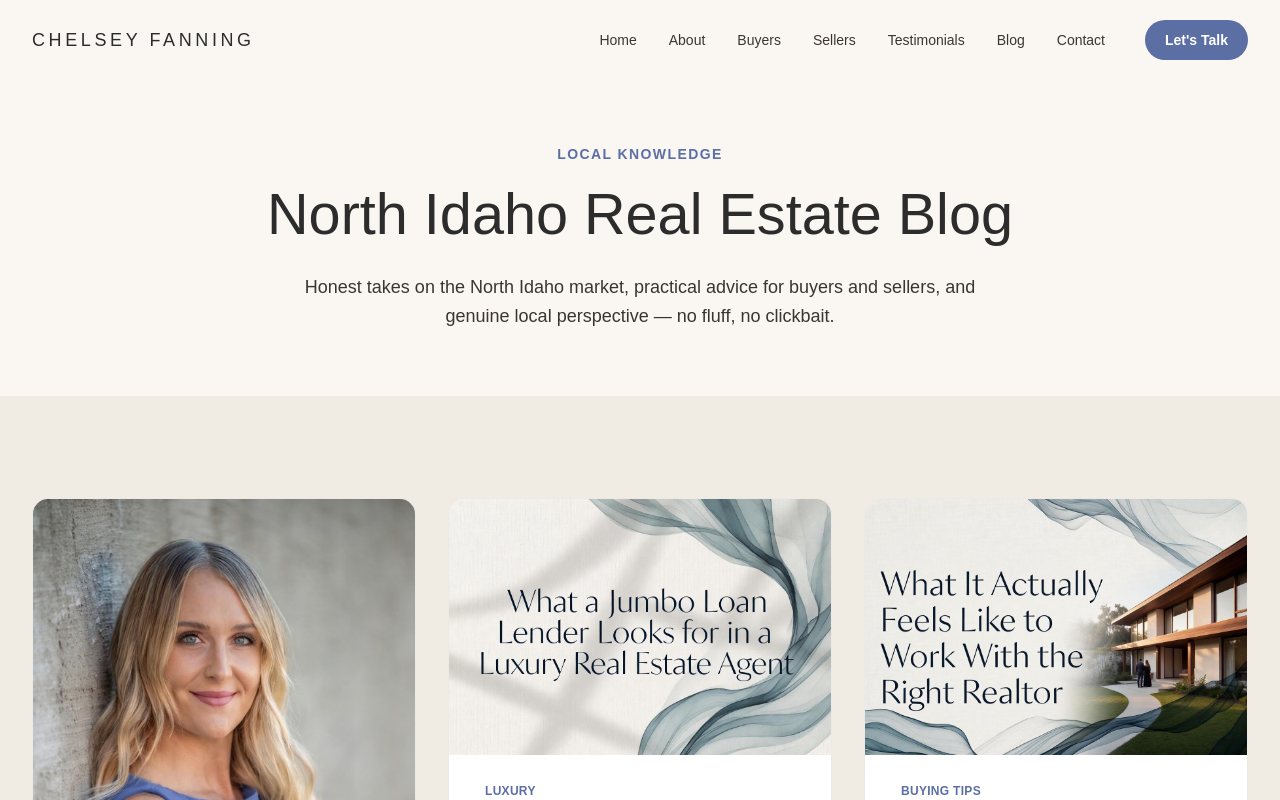
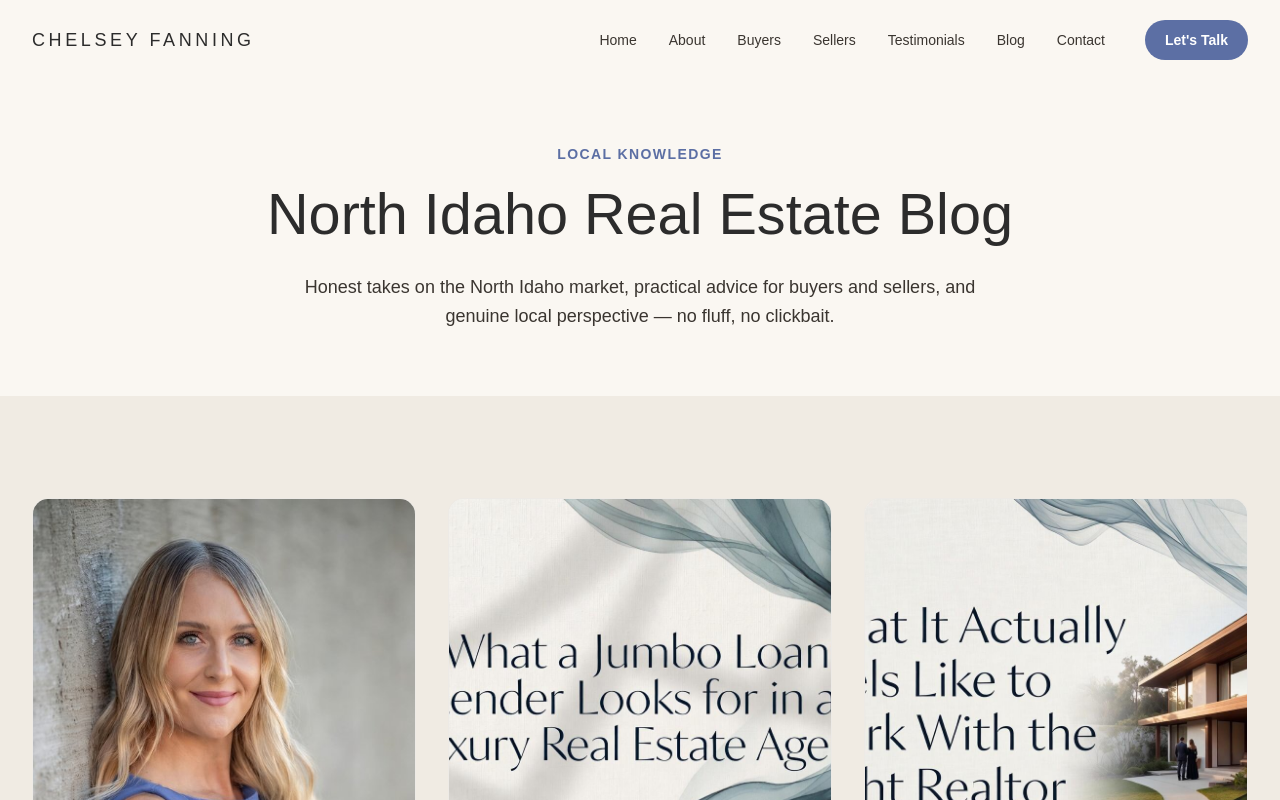
Before and after one commit to Unchainedmindprompts/Chelsey-Fanning-, a Next.js app: page /blog in a window 1280 px wide. Shown: the top 800 px of the page. Built offline with nearby package versions, Linux system fonts and the light colour scheme; a web font is replaced by a local one.

Commit message:
Change blog card image from aspect-video to aspect-square
Portrait headshots crop cleanly to square; landscape AI images
also work well. Eliminates face-cropping issue on the hero photo.

https://claude.ai/code/session_01JycRAs4oCyFxmC3sVHm2KA

```diff
--- a/app/blog/page.tsx
+++ b/app/blog/page.tsx
@@ -82,7 +82,7 @@ export default function BlogPage() {
                 >
                   {/* Post image placeholder */}
                   <div
-                    className="aspect-video flex items-center justify-center"
+                    className="aspect-square flex items-center justify-center"
                     style={{ backgroundColor: "var(--color-surface)" }}
                   >
                     {post.imageUrl ? (
```
